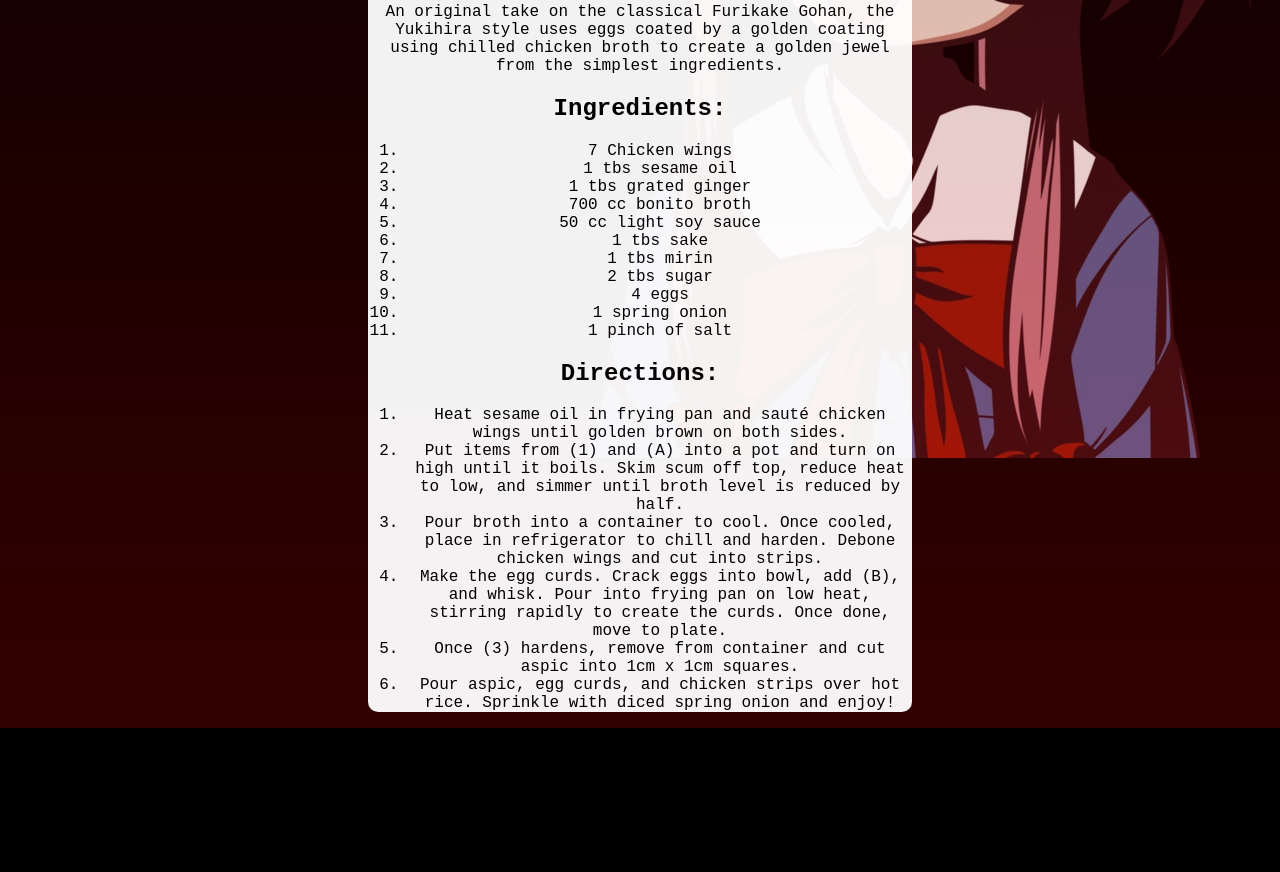
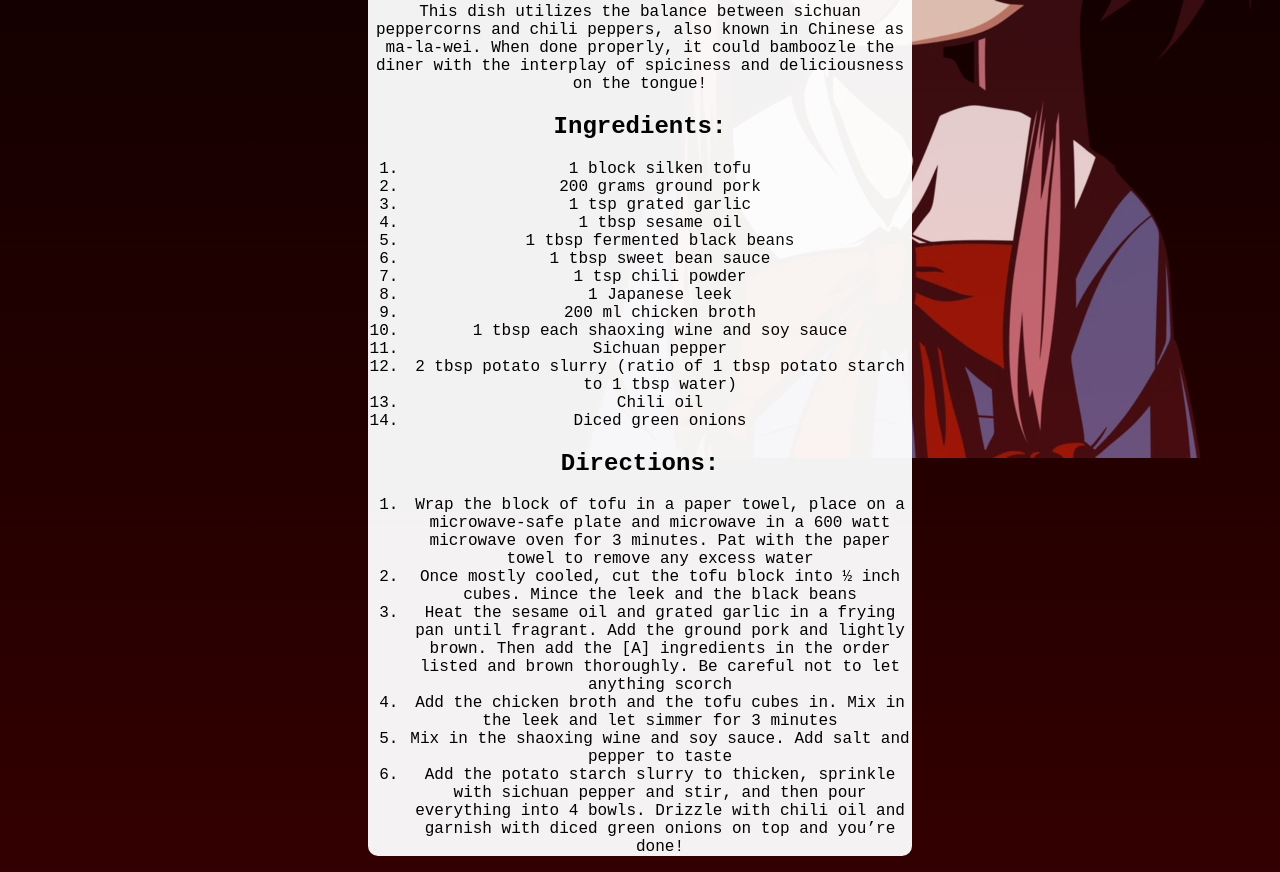
Before and after one commit to Grumpy-Tomato/anime-recipes, a plain HTML site: page recipes/mapo-doufu.html in a window 1280 px wide. Shown: the part 574-1446 px from the top of the page. Before the commit the page ends 1302 px from the top, so only its background shows below. Drawn offline with Linux system fonts and the light colour scheme; a web font is replaced by a local one.

Commit message:
added: - updated information on the recipe pages to be more accurate

```diff
--- a/recipes/mapo-doufu.html
+++ b/recipes/mapo-doufu.html
@@ -16,31 +16,34 @@
     <main>
         <img src="../images/mapo-doufu.webp" alt="">
         <h2>Description:</h2>
-        <p>An original take on the classical Furikake Gohan, the Yukihira style uses eggs coated by a golden coating using chilled chicken broth to create a golden jewel from the simplest ingredients.</p>
+        <p>This dish utilizes the balance between sichuan peppercorns and chili peppers, also known in Chinese as ma-la-wei. When done properly, it could bamboozle the diner with the interplay of spiciness and deliciousness on the tongue!</p>
 
         <h2>Ingredients:</h2>
         <ol>
-            <li>7 Chicken wings</li>
-            <li>1 tbs sesame oil</li>
-            <li>1 tbs grated ginger</li>
-            <li>700 cc bonito broth</li>
-            <li>50 cc light soy sauce</li>
-            <li>1 tbs sake</li>
-            <li>1 tbs mirin</li>
-            <li>2 tbs sugar</li>
-            <li>4 eggs</li>
-            <li>1 spring onion</li>
-            <li>1 pinch of salt</li>
+            <li>1 block silken tofu</li>
+            <li>200 grams ground pork</li>
+            <li>1 tsp grated garlic</li>
+            <li>1 tbsp sesame oil</li>
+            <li>1 tbsp fermented black beans</li>
+            <li>1 tbsp sweet bean sauce</li>
+            <li>1 tsp chili powder</li>
+            <li>1 Japanese leek</li>
+            <li>200 ml chicken broth</li>
+            <li>1 tbsp each shaoxing wine and soy sauce</li>
+            <li>Sichuan pepper</li>
+            <li>2 tbsp potato slurry (ratio of 1 tbsp potato starch to 1 tbsp water)</li>
+            <li>Chili oil</li>
+            <li>Diced green onions</li>
         </ol>
 
         <h2>Directions:</h2>
         <ol>
-            <li>Heat sesame oil in frying pan and sauté chicken wings until golden brown on both sides.</li>
-            <li>Put items from (1) and (A) into a pot and turn on high until it boils. Skim scum off top, reduce heat to low, and simmer until broth level is reduced by half.</li>
-            <li>Pour broth into a container to cool. Once cooled, place in refrigerator to chill and harden. Debone chicken wings and cut into strips.</li>
-            <li>Make the egg curds. Crack eggs into bowl, add (B), and whisk. Pour into frying pan on low heat, stirring rapidly to create the curds. Once done, move to plate.</li>
-            <li>Once (3) hardens, remove from container and cut aspic into 1cm x 1cm squares.</li>
-            <li>Pour aspic, egg curds, and chicken strips over hot rice. Sprinkle with diced spring onion and enjoy!</li>
+            <li>Wrap the block of tofu in a paper towel, place on a microwave-safe plate and microwave in a 600 watt microwave oven for 3 minutes. Pat with the paper towel to remove any excess water</li>
+            <li>Once mostly cooled, cut the tofu block into ½ inch cubes. Mince the leek and the black beans</li>
+            <li>Heat the sesame oil and grated garlic in a frying pan until fragrant. Add the ground pork and lightly brown. Then add the [A] ingredients in the order listed and brown thoroughly. Be careful not to let anything scorch</li>
+            <li>Add the chicken broth and the tofu cubes in. Mix in the leek and let simmer for 3 minutes</li>
+            <li>Mix in the shaoxing wine and soy sauce. Add salt and pepper to taste</li>
+            <li>Add the potato starch slurry to thicken, sprinkle with sichuan pepper and stir, and then pour everything into 4 bowls. Drizzle with chili oil and garnish with diced green onions on top and you’re done!</li>
         </ol>
     </main>
 </body>
```
Also changed, not shown: recipes/apple-risotto.html (+23 -18 lines), recipes/chaliapin-steak-don.html (+15 -18 lines), recipes/mini-souffle-omelette.html (+15 -17 lines).
